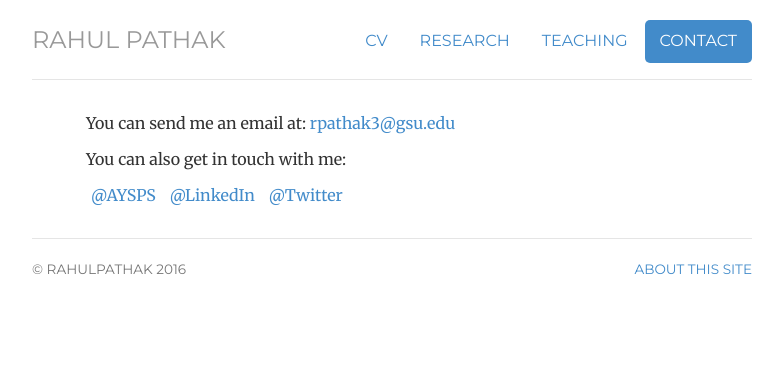
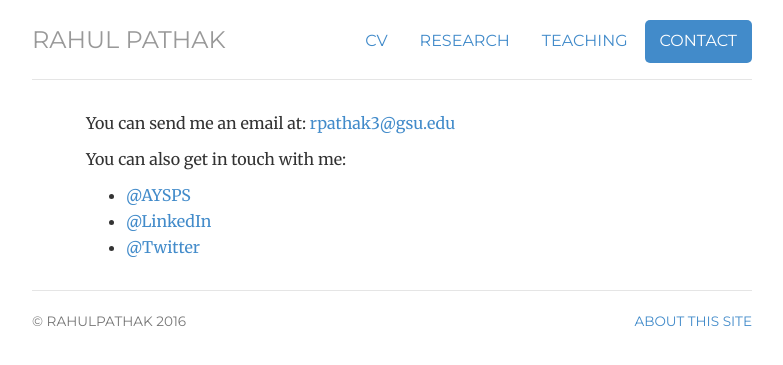
Before and after one commit to pathak-rahul/pathak-rahul.github.io, a Jekyll site: the page built from contact/index.html, in a window 1280 px wide. Shown: the top 365 px of the page, without its empty margins (248-1031 px from the left). Built offline with Jekyll 4.4.1, drawn with Linux system fonts in a browser that asks for light colours.

Commit message:
Update index.html

```diff
--- a/contact/index.html
+++ b/contact/index.html
@@ -16,7 +16,7 @@ description: Contact information for Rahul Pathak.
 
 	<p>You can also get in touch with me:</p>
 
-	<ul class="list-inline">
+	<ul class="inline-block">
 	<li><a href="http://pmap.gsu.edu/contact-pmap/">@AYSPS </a></li>
 	<li><a href="https://www.linkedin.com/in/pathaksocial/">@LinkedIn</a></li>
 	<li><a href="https://twitter.com/pathaksocial">@Twitter</a></li>
```
